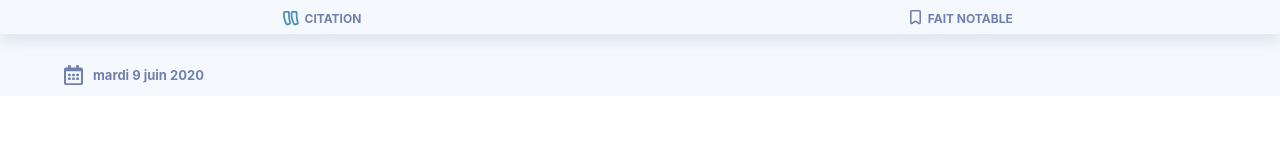
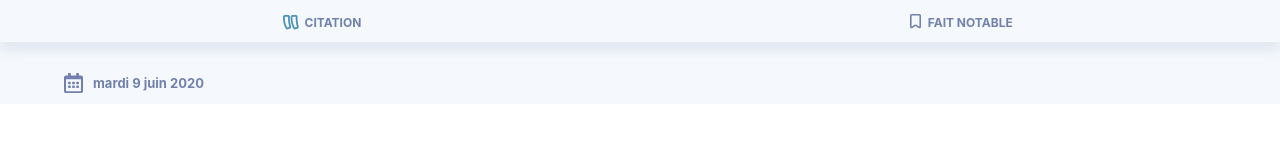
Before and after one commit to Refsone/TinyHappy-Project-3, a React (Create React App) app: page /moments/create/milestone in a window 1280 px wide. Shown: the top 160 px of the page. Built offline with nearby package versions, Linux system fonts and the light colour scheme.

Commit message:
just some fix style detail

```diff
--- a/src/components/moments/MomentNavbar.css
+++ b/src/components/moments/MomentNavbar.css
@@ -21,12 +21,13 @@
 .momentNavbar {
   margin-bottom: 20px;
   box-shadow: 0px 10px 10px #E3E9F2;
+  height: 42px;
 }
 
 .momentNavbar a {
   width: 50%;
   display: inline-block;
-  padding: 8px 0;
+  padding: 12px 0;
   text-decoration: none;
   font-size: 12px;
   font-weight: bold;
```
